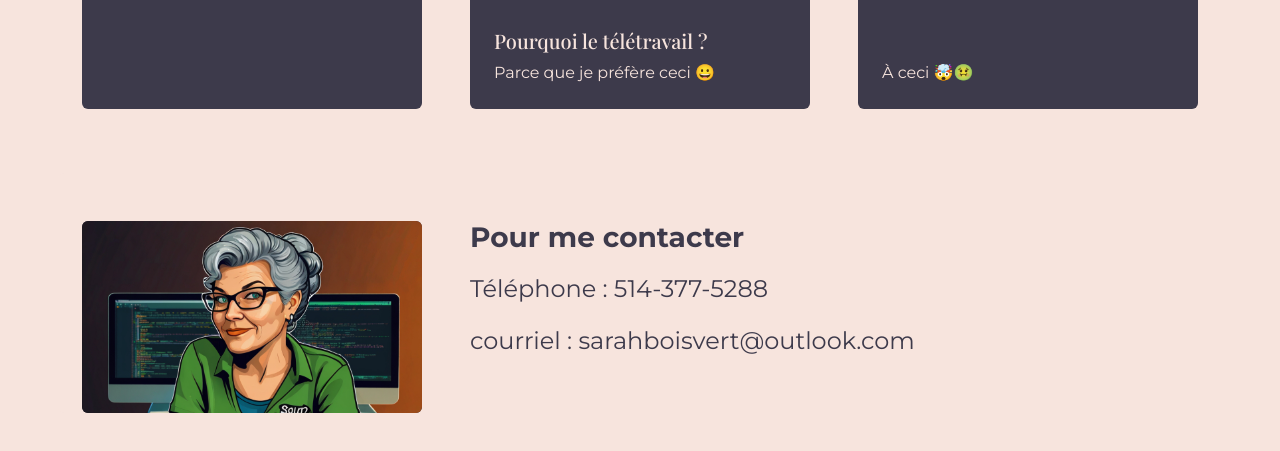
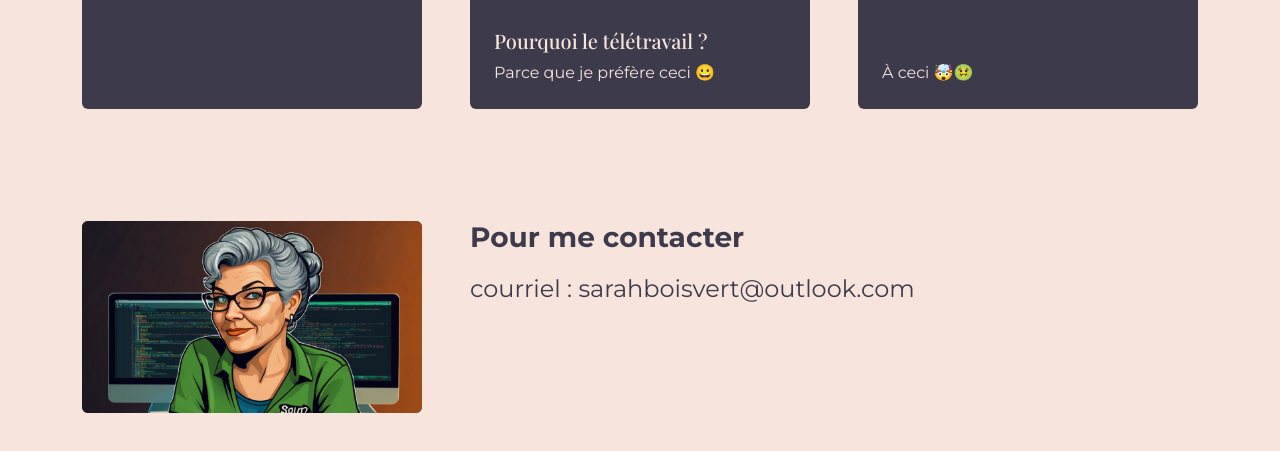
Before and after one commit to SarahBoisvert/CV, a website: page index.html in a window 1280 px wide. Shown: the part 1001-1452 px from the top of the page. Drawn offline with nearby package versions, Linux system fonts and the light colour scheme.

Commit message:
Modification contact

```diff
--- a/index.html
+++ b/index.html
@@ -107,7 +107,6 @@
                 <div>
 
                   <h3 class="text-dark-1 fw-bolder">Pour me contacter</h3>
-                  <p class="text-dark-1 fs-4 mt-3">Téléphone : 514-377-5288</p>
                   <p class="text-dark-1 fs-4 mt-3">courriel : sarahboisvert@outlook.com </p>
                 </div>
               </div>
```
